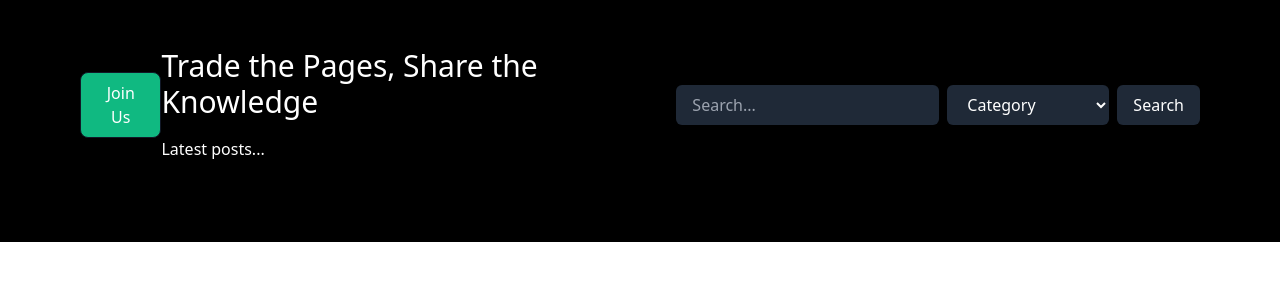
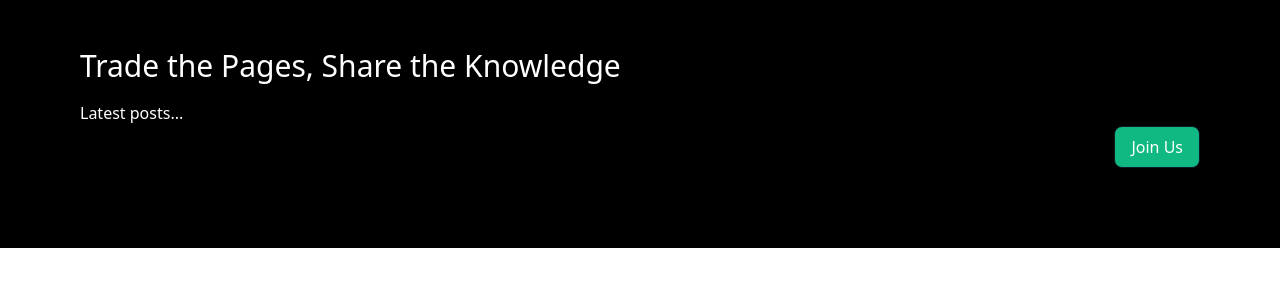
Before and after one commit to Alej33/Projet_Data_FullStack, a FastAPI app: page /Accueil in a window 1280 px wide. Shown: the top 300 px of the page. Run offline with FastAPI, Linux system fonts and the light colour scheme; data that the repository does not hold is empty; parts of the project's set-up code (start-up, migrations or seed data) failed here and were passed over; some libraries are stand-ins or nearby versions.

```diff
--- a/app/main.py
+++ b/app/main.py
@@ -86,5 +86,3 @@ async def get_posts(request:Request):
         "index.html",
         {"request": request, "books": posts},
     )
-
-#
--- a/templates/index.html
+++ b/templates/index.html
@@ -7,12 +7,6 @@
     <section class="bg-black">
       <div class="container px-5 py-12 mx-auto lg:px-20">
         <div class="mb-8 text-white">
-          <div class="flex justify-between items-center">
-            <div>
-              <button class="text-white px-4 py-2 border border-gray-900 rounded-lg bg-green-500">
-                Join Us
-              </button>
-            </div>
           <div class="text-white">
             <h1 class="text-3xl font-medium mb-4">
               Trade the Pages, Share the Knowledge
@@ -21,27 +15,10 @@
               Latest posts...
             </p>
           </div>
-            <div>
-              <div class="flex items-center">
-                <input type="text" placeholder="Search..." class="bg-gray-800 text-white px-4 py-2 rounded-md mr-2 focus:outline-none">
-                <select class="bg-gray-800 text-white px-4 py-2 rounded-md focus:outline-none">
-                  <option value="" selected disabled>Category</option>
-                  <!-- Add your book categories as options -->
-                  <option value="comedy">Comedy</option>
-                  <option value="romance">Romance</option>
-                  <option value="drama">Drama</option>
-                  <option value="action">Action</option>
-                  <option value="science_fiction">Science Fiction</option>
-                  <option value="thriller">Thriller</option>
-                  <option value="fantasy">Fantasy</option>
-                  <option value="history">History</option>
-                  <option value="horror">Horror</option>
-                  <option value="children_book">Children book</option>
-
-                </select>
-                <button class="bg-gray-800 text-white px-4 py-2 rounded-md ml-2 ">Search</button>
-              </div>
-            </div>
+          <div class="flex justify-end">
+            <button class="text-white px-4 py-2 border border-gray-900 rounded-lg bg-green-500", onclick="window.location.href = '/join-us/add-post'">
+              Join Us
+            </button>
           </div>
         </div>
         {% for book in books %}
```
Also changed, not shown: app/models.py (line endings or trailing spaces), 1 other file. Lines whose indentation alone changed are shown as unchanged.
